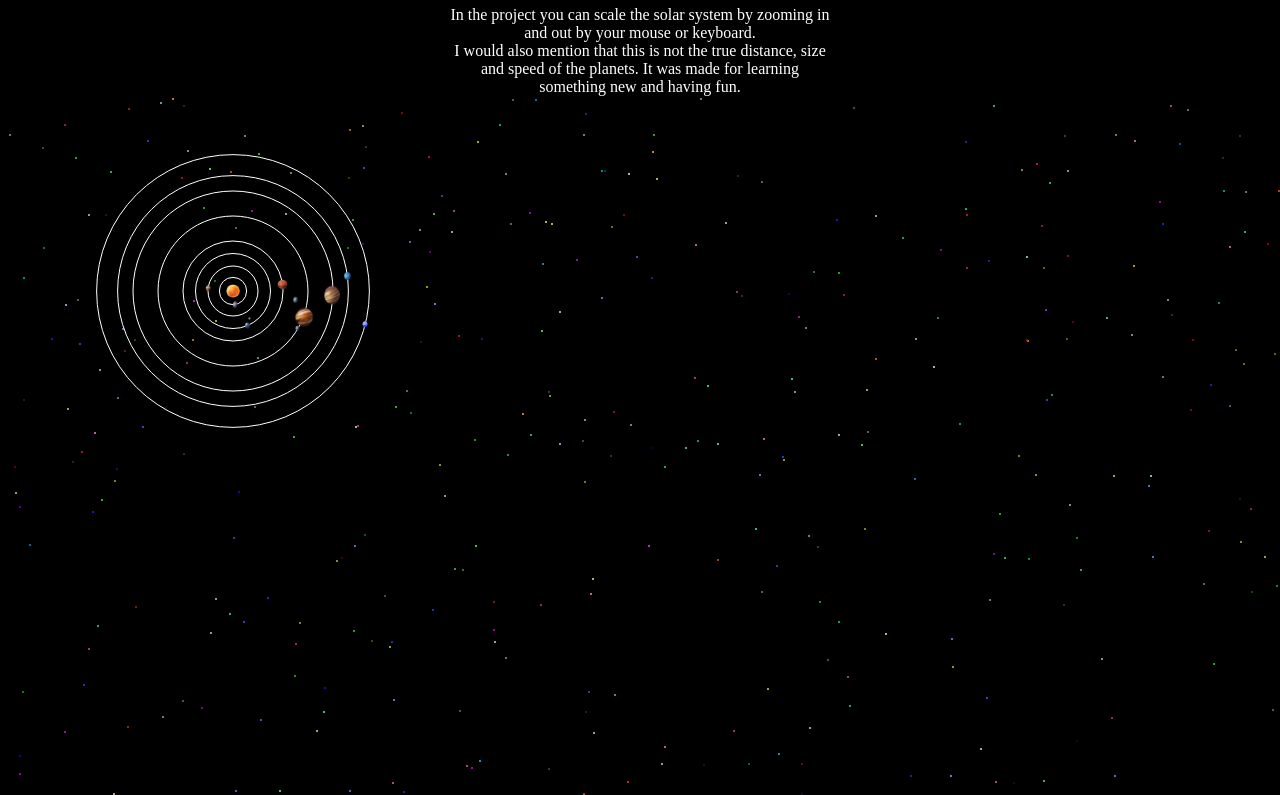
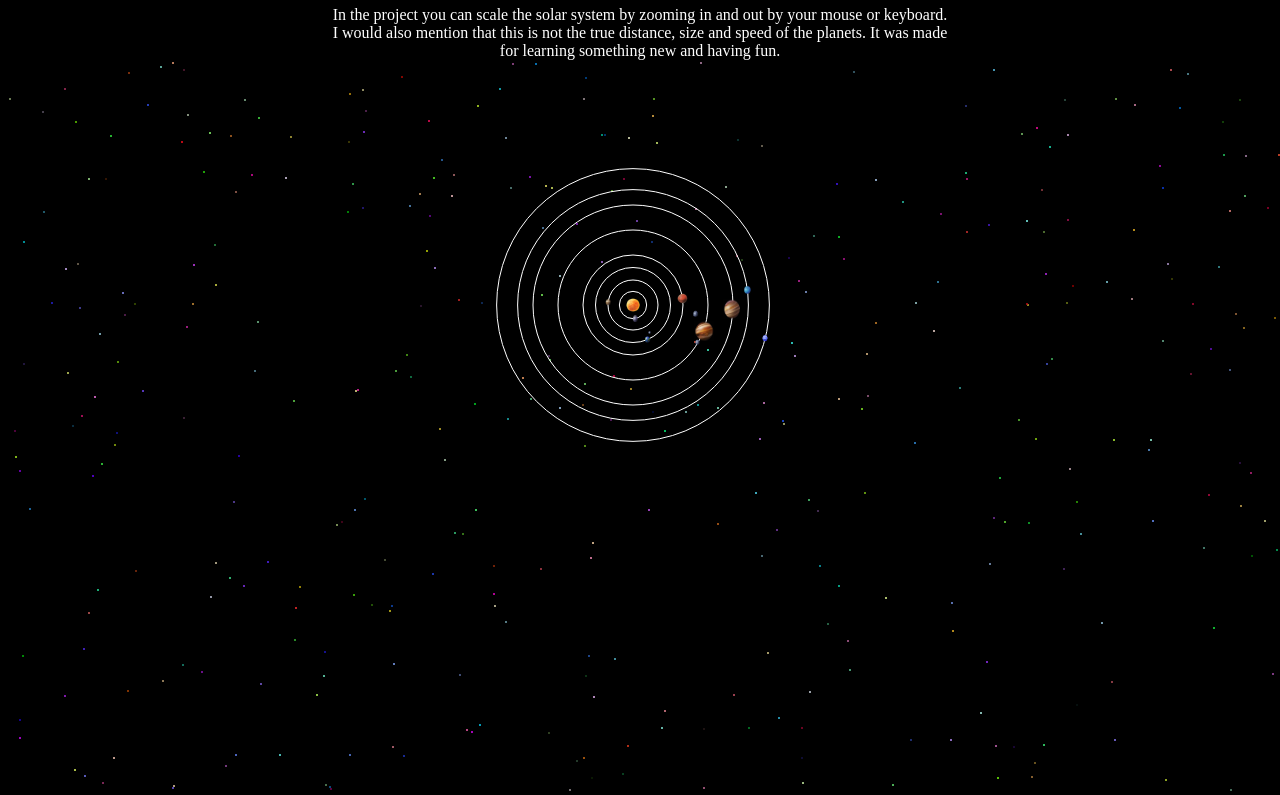
Before and after one commit to anetasopa/solar-system, a plain HTML site: page index.html in a window 1280 px wide. Shown: the part 102-897 px from the top of the page. Drawn offline with Linux system fonts and the light colour scheme.

Commit message:
Changed some properties in styles

```diff
--- a/index.js
+++ b/index.js
@@ -6,8 +6,8 @@ function loaded() {
   let mouseIsDown = false;
 
   let SCALE = 0.1;
-  let OFFSET_X = 150;
-  let OFFSET_Y = 150;
+  let OFFSET_X = 550;
+  let OFFSET_Y = 200;
   let width = canvas.width * SCALE;
   let height = canvas.height * SCALE;
 
--- a/styles.css
+++ b/styles.css
@@ -12,5 +12,5 @@ p {
   color: white;
   text-align: center;
   margin: 0 auto;
-  width: 30%;
+  width: 50%;
 }
```
